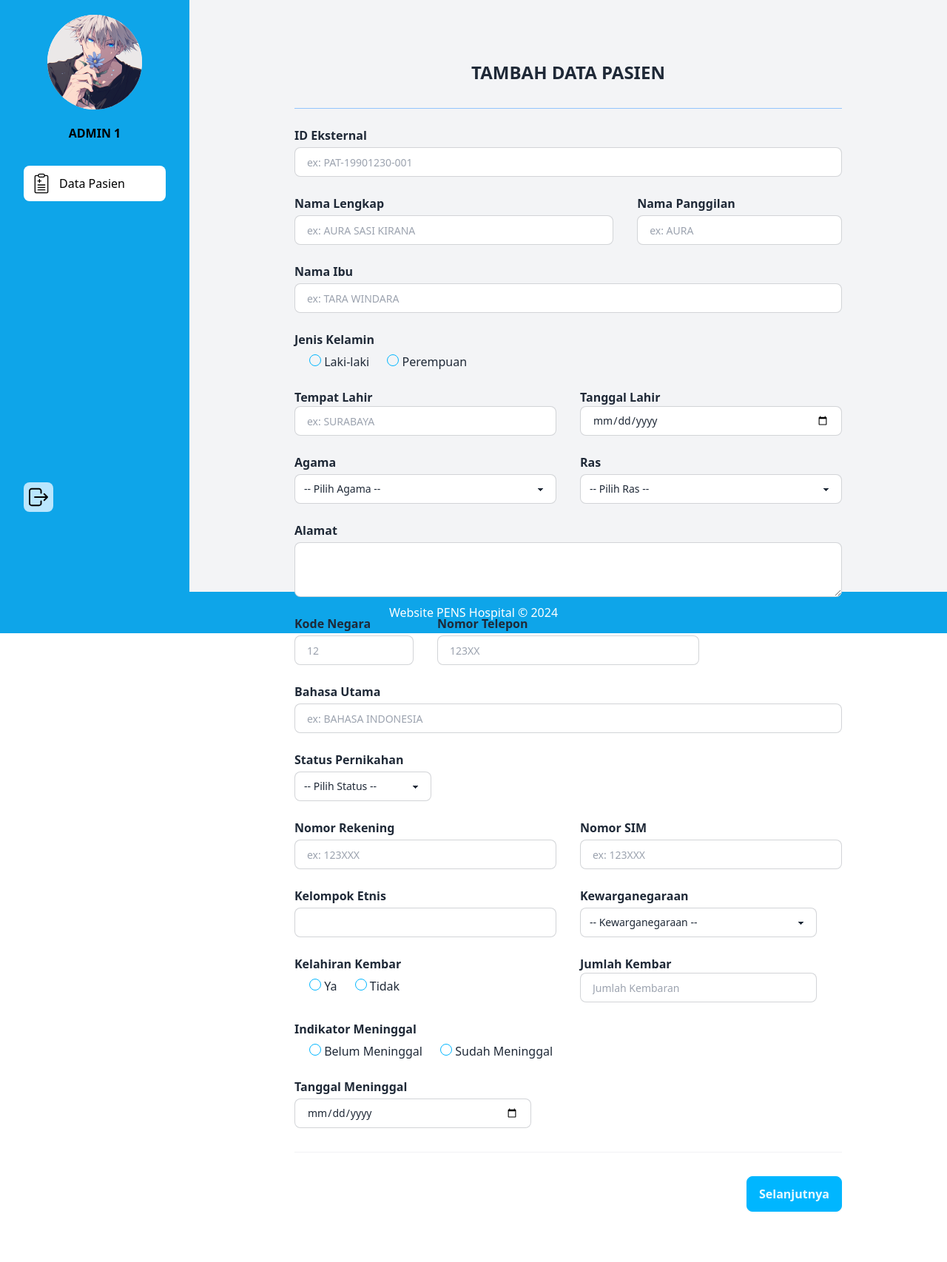
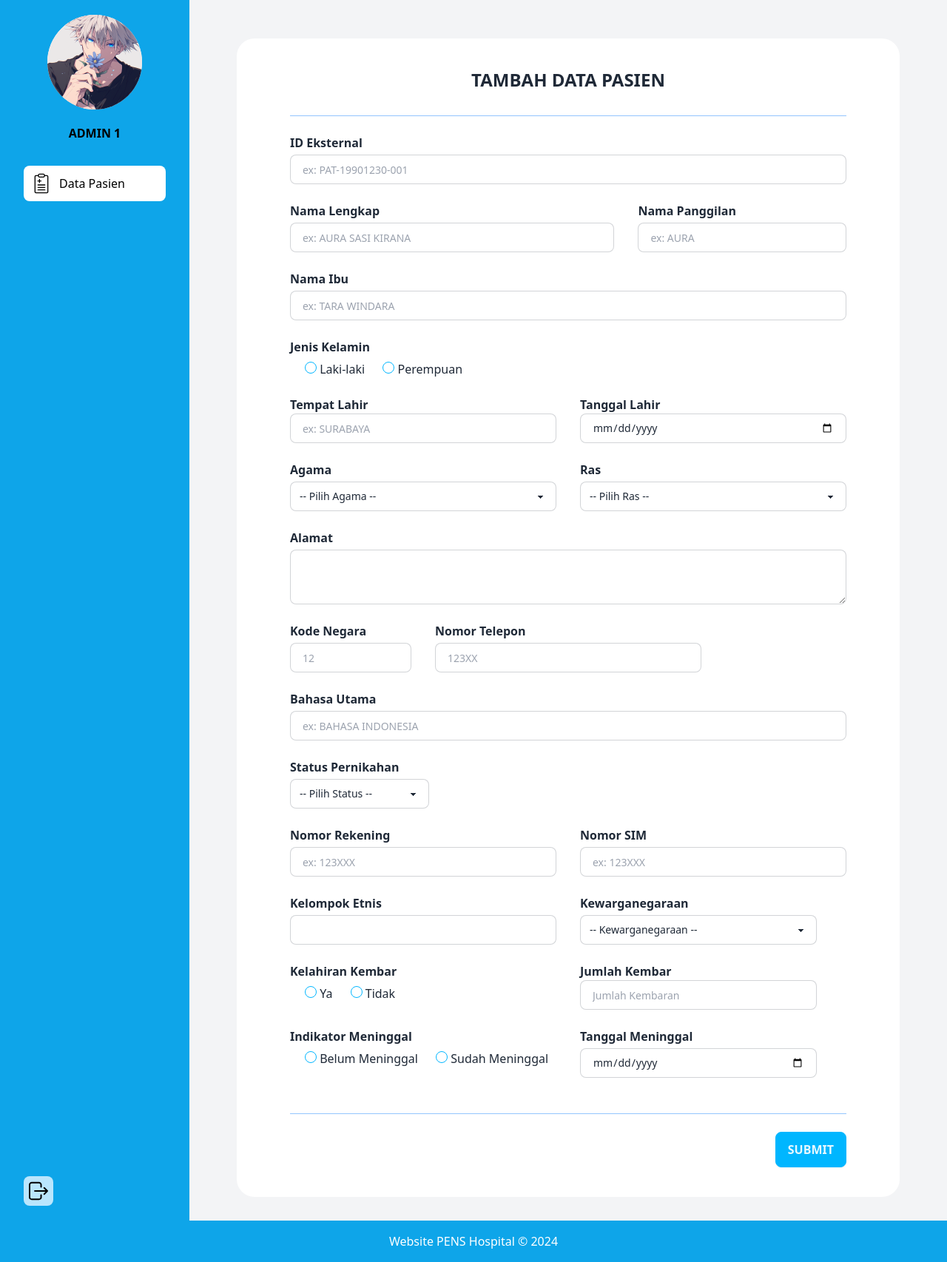
Before and after one commit to nafisaa11/Rekam_Medis_CI, a CodeIgniter app: page /TUGAS_WABW/Rekam_medis/TambahPasien in a window 1280 px wide. Shown: the whole page at 74% size. Before the commit the page ends 1638 px from the top, so only its background shows below. Run offline with CodeIgniter, Linux system fonts and the light colour scheme.

Commit message:
ambil punya fifi

```diff
--- a/application/controllers/rekam_medis.php
+++ b/application/controllers/rekam_medis.php
@@ -24,7 +24,6 @@ class Rekam_medis extends CI_Controller
             $data['keyword'] = $this->input->get('keyword', true);
         }
 
-
         // Config
         $config['base_url'] = 'http://localhost/coba/Rekam_medis/main';
         $config['total_rows'] = $this->RekamMedis_model->countAllPasien();
@@ -50,9 +49,10 @@ class Rekam_medis extends CI_Controller
     public function tambahPasien()
     {
         $data['judul'] = 'Halaman Tambah Pasien';
-        // $data['pasien'] = $this->RekamMedis_model->tambahPasien();
+
+        $data['pasien'] = $this->RekamMedis_model->tambahPasien();
         $this->load->view('template/header', $data);
-        $this->load->view('Rekam_medis/TambahPasien', $data);
+        $this->load->view('Rekam_medis/TambahPasien');
         $this->load->view('template/footer');
     }
 
--- a/application/views/Rekam_medis/TambahPasien.php
+++ b/application/views/Rekam_medis/TambahPasien.php
@@ -1,4 +1,6 @@
-<div class="flex h-screen bg-gray-100">
+  <!-- Sidebar and Main Content Wrapper -->
+  <div class="flex flex-1">
+
     <!-- Sidebar -->
     <aside class="w-64 bg-sky-500 text-white flex flex-col">
         <div class="flex justify-center items-center mt-5">
@@ -6,7 +8,6 @@
                 <img src="<?= base_url(); ?>asset/img/gojo.png" alt="" class="w-full h-full object-cover">
             </div>
         </div>
-
         <div class="flex justify-center items-center mt-5 text-black">
             <h1 class="font-bold">ADMIN 1</h1>
         </div>
@@ -18,8 +19,8 @@
                 </div>
             </a>
         </div>
-        <br><br><br><br><br><br><br><br><br><br><br><br><br><br><br>
-        <div class="logout ml-8 mt-5">
+        <div class="flex-grow"></div>
+        <div class="logout ml-8 mb-5">
             <div class="w-10 h-10 bg-sky-200 rounded-lg flex justify-center items-center">
                 <a href="<?= base_url(); ?>Rekam_medis/logout">
                     <img src="<?= base_url(); ?>asset/img/logout-04.svg" alt="Logout" class="w-8 h-8 object-contain">
@@ -28,20 +29,21 @@
         </div>
     </aside>
 
-    <main class="flex-1 bg-gray-100 ml-[70px]">
+    <!-- Main Content -->
+    <main class="flex-1 p-8 bg-gray-100">
+        <div class="content max-w-4xl mx-auto mt-5">
+            <div class="w-full rounded-3xl p-10 bg-white">
+                <div class="header mb-5">
 
-        <div class="content mt-[50px] mr-[70px] flex justify-center items-center">
-            <div class="w-full h-[500px] rounded-3xl p-8">
-                <div class="header mb-5">
                     <h1 class="text-2xl font-bold text-center">TAMBAH DATA PASIEN</h1>
+
                 </div>
 
-
-                <div class="data-1">
-            <form class="ml-10 mt-8 mr-10 mb-8" action=""  method="post">
+                <form class="mt-8 mx-8" action="" method="post">
 
                     <!-- Judul FORM -->
                     <div class="border-t opacity-100 border-blue-300"></div>
+
                     <br>
 
                     <!-- DATA PASIEN -->
@@ -296,7 +298,8 @@
                         </div>
                     </div><br>
 
-              <div class="indikator-meninggal">
+                    <div class="indikator-meninggal grid grid-cols-2 gap-8">
+                        <div>
                         <span class="label-text mb-1 text-base font-semibold">Indikator Meninggal</span><br>
                         <input
                         type="radio"
@@ -310,7 +313,7 @@
                         class="radio radio-info radio-xs ml-5" required
                         />
                         <span>Sudah Meninggal</span>
-              </div><br>
+                        </div>
 
                         <div class="tgl-meninggal form-control w-full max-w-xs">
                             <span class="label-text mb-1 text-base font-semibold">Tanggal Meninggal</span>
@@ -319,24 +322,20 @@
                             class="input input-bordered w-full max-w-xs input-md h-10"
                             >
                         </div>
+                    </div><br>
+
+
                     <br>
-              <div class="border-t opacity-30 border-gray-300 my-2"></div>
+                    <div class="border-t opacity-100 border-blue-300"></div>
                     <br>
                     <!-- Button Tambah Data Pasien -->
                     <div class="btn-simpan flex justify-end">
-                 <button type="submit" name="simpanPasien" id="prevBtn" class="btn btn-info text-white text-opacity-90" style="font-size: 16px;">Selanjutnya</button>
+                        <button type="submit" name="simpanPasien" id="nextBtn" class="btn btn-info text-white text-opacity-90" style="font-size: 16px;">SUBMIT</button>
                     </div>
                 </form>
             </div>
 
-          <!-- <div class="data-2"> -->
+        </div>
+    </main>
 
 </div>
-            </div>
-
-
-        </div>
-
-
-
-</div>
--- a/application/views/Rekam_medis/main.php
+++ b/application/views/Rekam_medis/main.php
@@ -17,7 +17,7 @@
             </div>
         </div>
         <div class="ml-8 mt-5">
-            <a href="TambahPasien">
+            <a href="<?= base_url();?>Rekam_medis/TambahPasien">
                 <div class="w-10 h-10 bg-white rounded-lg flex justify-center items-center">
                     <img src="<?= base_url(); ?>asset/img/plus-03.svg" alt="Tambah" class="w-8 h-8 object-contain">
                 </div>
--- a/asset/css/output.css
+++ b/asset/css/output.css
@@ -1937,6 +1937,16 @@ html {
   margin-right: auto;
 }
 
+.mx-10 {
+  margin-left: 2.5rem;
+  margin-right: 2.5rem;
+}
+
+.mx-8 {
+  margin-left: 2rem;
+  margin-right: 2rem;
+}
+
 .mb-5 {
   margin-bottom: 1.25rem;
 }
@@ -2009,6 +2019,10 @@ html {
   margin-top: auto;
 }
 
+.mb-4 {
+  margin-bottom: 1rem;
+}
+
 .block {
   display: block;
 }
@@ -2053,6 +2067,14 @@ html {
   height: 100vh;
 }
 
+.h-1 {
+  height: 0.25rem;
+}
+
+.h-5 {
+  height: 1.25rem;
+}
+
 .min-h-screen {
   min-height: 100vh;
 }
@@ -2147,6 +2169,10 @@ html {
 
 .gap-8 {
   gap: 2rem;
+}
+
+.gap-4 {
+  gap: 1rem;
 }
 
 .overflow-hidden {
@@ -2238,6 +2264,18 @@ html {
 
 .p-8 {
   padding: 2rem;
+}
+
+.p-10 {
+  padding: 2.5rem;
+}
+
+.p-12 {
+  padding: 3rem;
+}
+
+.p-14 {
+  padding: 3.5rem;
 }
 
 .px-3 {
@@ -2344,6 +2382,12 @@ html {
   box-shadow: var(--tw-ring-offset-shadow, 0 0 #0000), var(--tw-ring-shadow, 0 0 #0000), var(--tw-shadow);
 }
 
+.shadow-md {
+  --tw-shadow: 0 4px 6px -1px rgb(0 0 0 / 0.1), 0 2px 4px -2px rgb(0 0 0 / 0.1);
+  --tw-shadow-colored: 0 4px 6px -1px var(--tw-shadow-color), 0 2px 4px -2px var(--tw-shadow-color);
+  box-shadow: var(--tw-ring-offset-shadow, 0 0 #0000), var(--tw-ring-shadow, 0 0 #0000), var(--tw-shadow);
+}
+
 .hover\:bg-slate-300:hover {
   --tw-bg-opacity: 1;
   background-color: rgb(203 213 225 / var(--tw-bg-opacity));
```
Also changed, not shown: application/models/RekamMedis_model.php (+28 -0 lines). Lines whose indentation alone changed are shown as unchanged.
